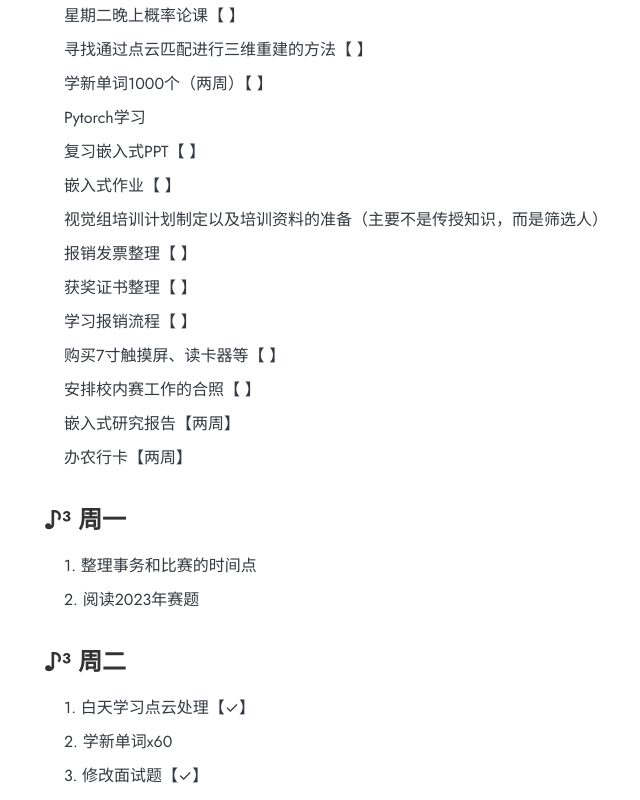
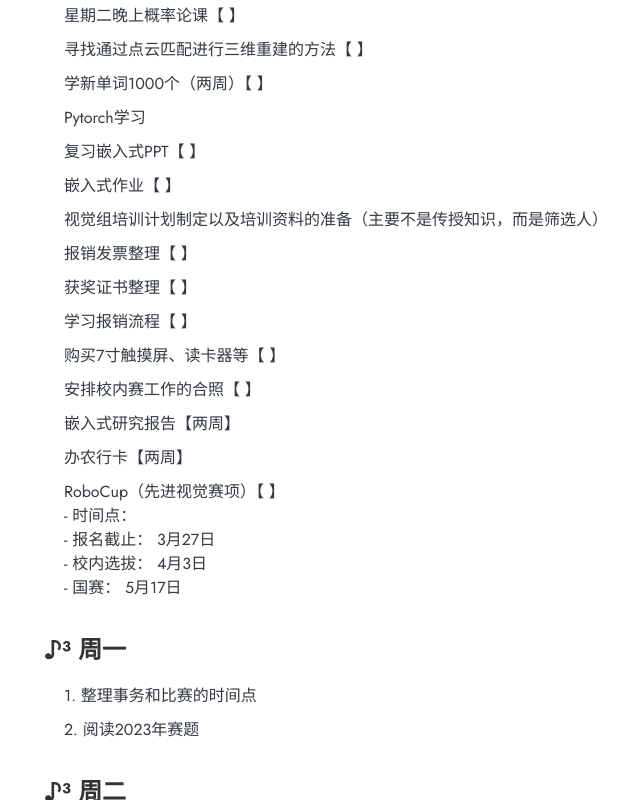
Before and after one commit to WangEden/MyPlan, a plain HTML site: page index.html in a window 1280 px wide. Shown: the part 376-1176 px from the top of the page, without its empty margins (84-724 px from the left). Drawn offline with Linux system fonts and the light colour scheme; a web font is replaced by a local one.

Commit message:
add bisaishijian

```diff
--- a/index.html
+++ b/index.html
@@ -66,6 +66,12 @@
                 <li>安排校内赛工作的合照【 】</li>
                 <li>嵌入式研究报告【两周】</li>
                 <li>办农行卡【两周】</li>
+                <li>RoboCup（先进视觉赛项）【 】<br>
+                    - 时间点：<br>
+                        - 报名截止：  3月27日<br>
+                        - 校内选拔：  4月3日<br>
+                        - 国赛：         5月17日<br>
+                </li>
             </ul>
         </div>
         <div class="section">
```
